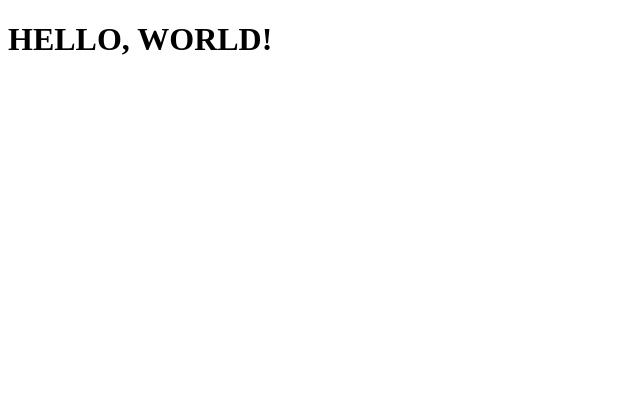
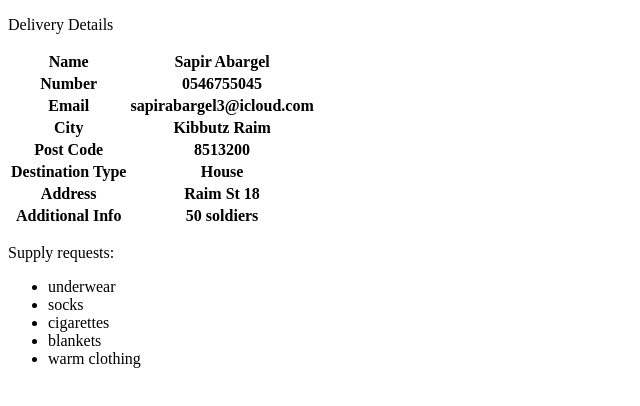
Before and after one commit to itaikta/deliveryinfo, a plain HTML site: page index.html in a window 1280 px wide. Shown: the whole page, without its empty margins (0-640 px from the left). Drawn offline with nearby package versions, Linux system fonts and the light colour scheme; files that its build step writes are made by us from their sources.

Commit message:
Starter template

```diff
--- a/index.html
+++ b/index.html
@@ -2,23 +2,52 @@
 <html lang="en">
 
 <head>
-  <meta name="description" content="Webpage description goes here" />
-  <meta charset="utf-8">
-  <title>Change_me</title>
-  <meta name="viewport" content="width=device-width, initial-scale=1">
-  <meta name="author" content="">
-  <link rel="stylesheet" href="css/style.css">
-  <script src="http://code.jquery.com/jquery-latest.min.js"></script>
+    <meta name="description" content="Delivery information for a request" />
+    <meta charset="utf-8">
+    <title>Delivery Info</title>
+    <meta name="viewport" content="width=device-width, initial-scale=1">
+    <meta name="author" content="Itai Ktalav">
+    <link rel="stylesheet" href="css/style.css">
 </head>
 
 <body>
+    <p>Delivery Details</p>
+    <table>
+        <tr>
+            <th>Name</th> <th>Sapir Abargel</th>
+        </tr>
+        <tr>
+            <th>Number</th> <th>0546755045</th>
+        </tr>
+        <tr>
+            <th>Email</th> <th>sapirabargel3@icloud.com</th>
+        </tr>
+        <tr>
+            <th>City</th> <th>Kibbutz Raim</th>
+        </tr>
+        <tr>
+            <th>Post Code</th> <th>8513200</th>
+        </tr>
+        <tr>
+            <th>Destination Type</th> <th>House</th>
+        </tr>
+        <tr>
+            <th>Address</th> <th>Raim St 18</th>
+        </tr>
+        <tr>
+            <th>Additional Info</th> <th>50 soldiers</th>
+        </tr>
+    </table>
+    <p>Supply requests:</p>
+    <p>
+    <ul>
+        <li>underwear</li>
+        <li>socks</li>
+        <li>cigarettes</li>
+        <li>blankets</li>
+        <li>warm clothing</li>
+    </ul>
+    </p>
+</body>
 
-<h1>HELLO, WORLD!</h1>
-
-</div>
-
-<script>
-</script>
-
-</body>
 </html>
```
Also changed, not shown: style.css (added).
